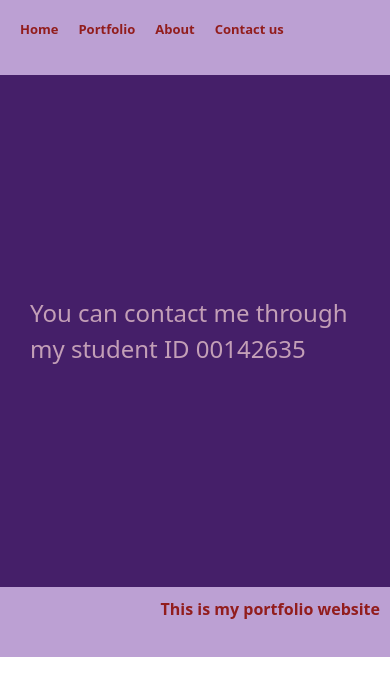
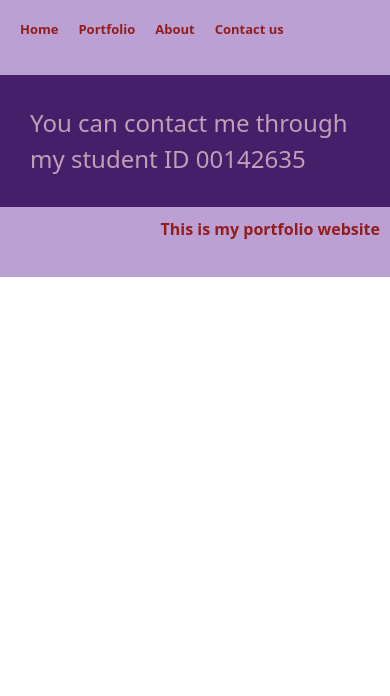
Before and after one commit to maryamkhan00/Q2-assignment3, a Next.js app: page /contact-us in a window 390 px wide. Shown: the top 696 px of the page. Built offline with nearby package versions, Linux system fonts and the light colour scheme.

Commit message:
responsiveness

```diff
--- a/src/app/globals.css
+++ b/src/app/globals.css
@@ -20,10 +20,10 @@
 .parentDiv {
   align-items: center;
   display: flex;
+  align-items: stretch;
   justify-content: space-between;
   color: white;
   background-color: black;
-  min-height: 100;
 }
 
 .child1 {
@@ -82,7 +82,7 @@
 }
 
 
-@media (max-width: 800px) {
+@media (max-width: 480px) {
   .header-buttons {
     gap: 20px;
     font-size: 13px;
@@ -92,14 +92,13 @@
 
   .parentDiv {
     display: flex;
+    align-items: stretch;
   }
 
   .child1 {
     font-size: 28px;
     align-items: left;
     margin: 10px;
-    padding-top: 100px;
-    padding-bottom: 100px;
   }
 
   .child2 {
@@ -112,12 +111,6 @@
     font-size: 24px;
   }
 
-  .about, .contactus {
-    padding-top: 220px;
-    padding-bottom: 220px;
-
-  }
-
   .Footer {
     font-size: 16px;
     padding: 10px;
```
